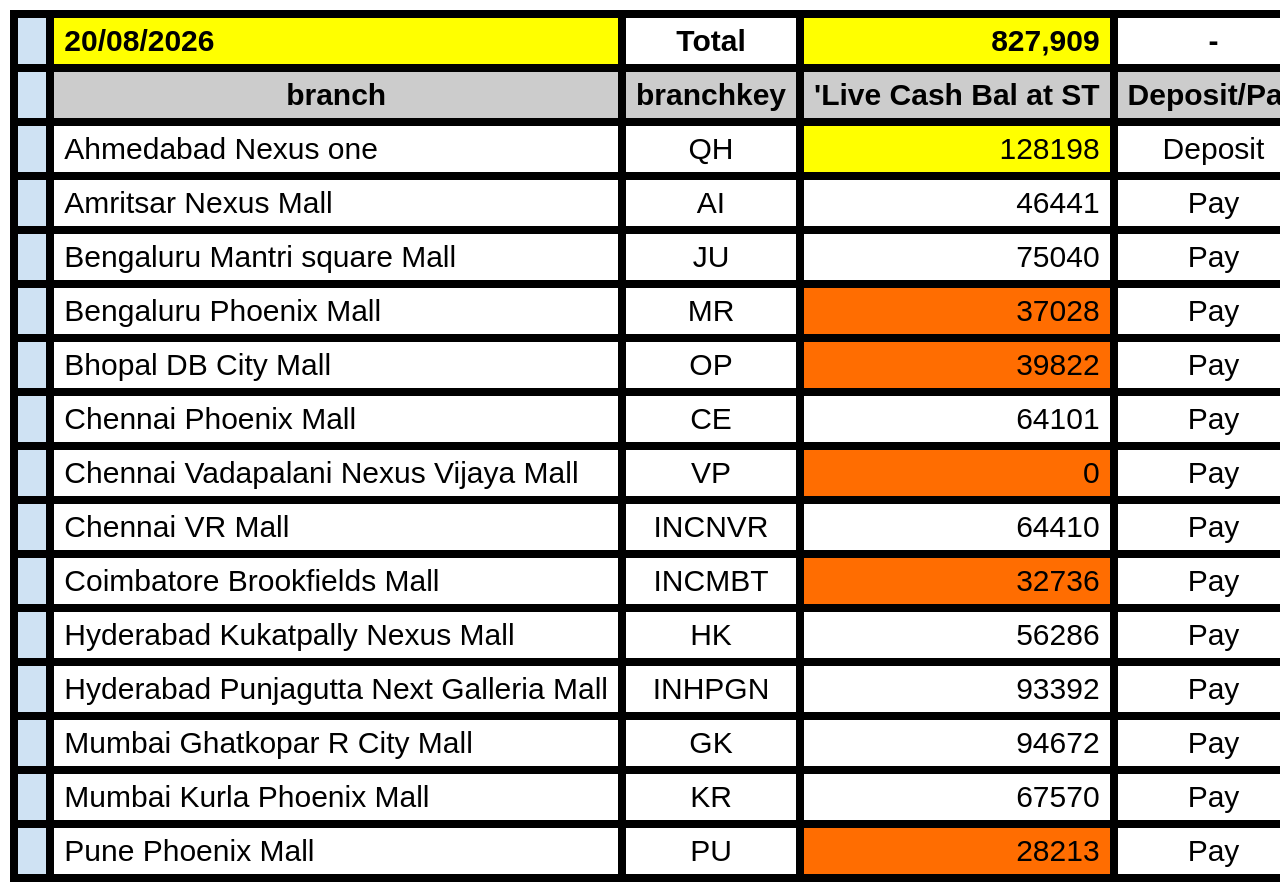
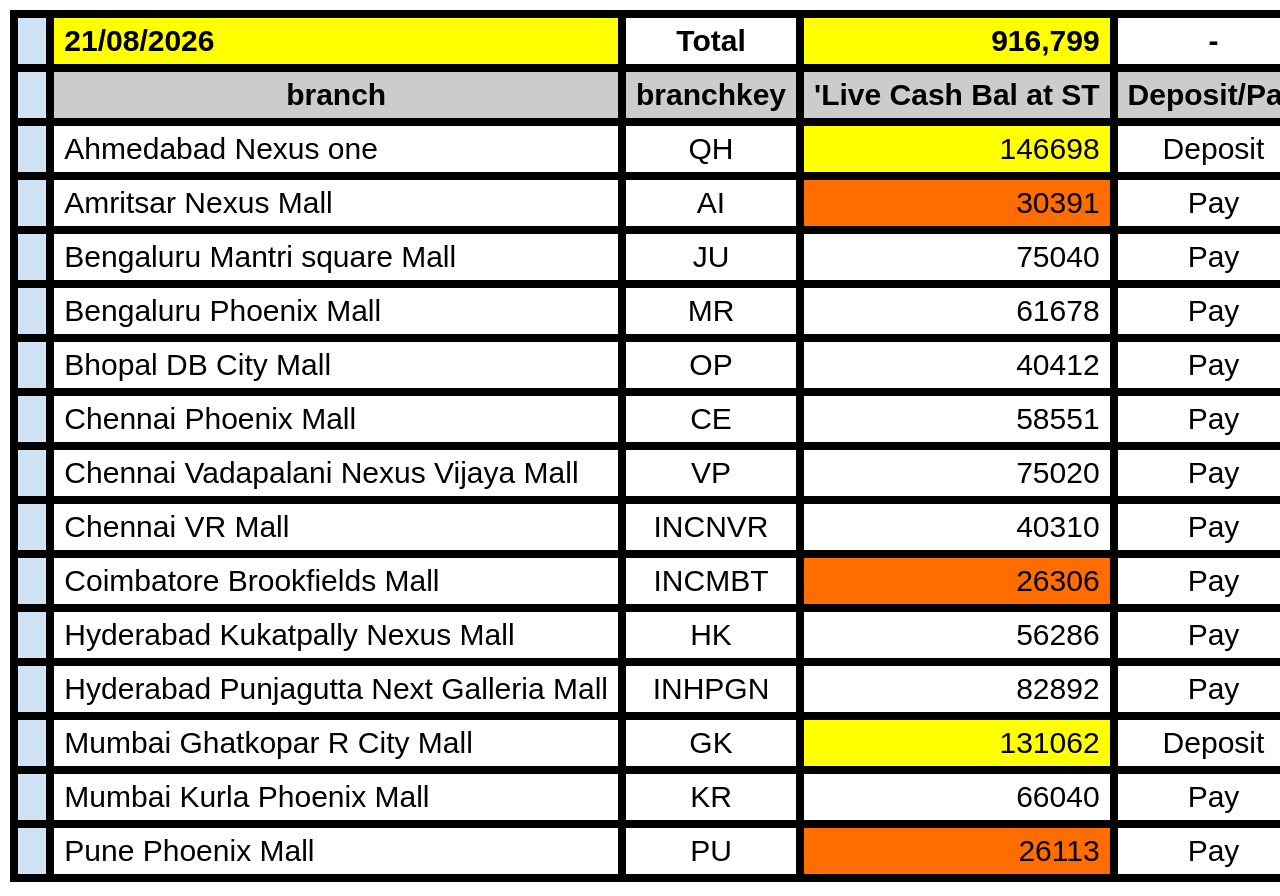
Before and after one commit to ashelar-spec/Reports, a website: page table.html in a window 1280 px wide. Shown: the top 896 px of the page. Drawn offline with Linux system fonts and the light colour scheme.

Commit message:
deploy: 1eb6ce62876c9d41067b4594acfaffc291ee4c8b

```diff
--- a/table.html
+++ b/table.html
@@ -35,7 +35,7 @@
           font-family: Arial, sans-serif;
           font-size: 30px;
           white-space: nowrap;
-        ">20/08/2026</td>
+        ">21/08/2026</td>
 
         <td style="
           background-color: #ffffff;
@@ -63,7 +63,7 @@
           font-family: Arial, sans-serif;
           font-size: 30px;
           white-space: nowrap;
-        ">827,909</td>
+        ">916,799</td>
 
         <td style="
           background-color: #ffffff;
@@ -231,7 +231,7 @@
           font-family: Arial, sans-serif;
           font-size: 30px;
           white-space: nowrap;
-        ">128198</td>
+        ">146698</td>
 
         <td style="
           background-color: #ffffff;
@@ -304,7 +304,7 @@
         ">AI</td>
 
         <td style="
-          background-color: #ffffff;
+          background-color: #ff6d01;
           color: #000000;
           font-weight: normal;
           font-style: normal;
@@ -315,7 +315,7 @@
           font-family: Arial, sans-serif;
           font-size: 30px;
           white-space: nowrap;
-        ">46441</td>
+        ">30391</td>
 
         <td style="
           background-color: #ffffff;
@@ -472,7 +472,7 @@
         ">MR</td>
 
         <td style="
-          background-color: #ff6d01;
+          background-color: #ffffff;
           color: #000000;
           font-weight: normal;
           font-style: normal;
@@ -483,7 +483,7 @@
           font-family: Arial, sans-serif;
           font-size: 30px;
           white-space: nowrap;
-        ">37028</td>
+        ">61678</td>
 
         <td style="
           background-color: #ffffff;
@@ -556,7 +556,7 @@
         ">OP</td>
 
         <td style="
-          background-color: #ff6d01;
+          background-color: #ffffff;
           color: #000000;
           font-weight: normal;
           font-style: normal;
@@ -567,7 +567,7 @@
           font-family: Arial, sans-serif;
           font-size: 30px;
           white-space: nowrap;
-        ">39822</td>
+        ">40412</td>
 
         <td style="
           background-color: #ffffff;
@@ -651,7 +651,7 @@
           font-family: Arial, sans-serif;
           font-size: 30px;
           white-space: nowrap;
-        ">64101</td>
+        ">58551</td>
 
         <td style="
           background-color: #ffffff;
@@ -724,7 +724,7 @@
         ">VP</td>
 
         <td style="
-          background-color: #ff6d01;
+          background-color: #ffffff;
           color: #000000;
           font-weight: normal;
           font-style: normal;
@@ -735,7 +735,7 @@
           font-family: Arial, sans-serif;
           font-size: 30px;
           white-space: nowrap;
-        ">0</td>
+        ">75020</td>
 
         <td style="
           background-color: #ffffff;
@@ -819,7 +819,7 @@
           font-family: Arial, sans-serif;
           font-size: 30px;
           white-space: nowrap;
-        ">64410</td>
+        ">40310</td>
 
         <td style="
           background-color: #ffffff;
@@ -903,7 +903,7 @@
           font-family: Arial, sans-serif;
           font-size: 30px;
           white-space: nowrap;
-        ">32736</td>
+        ">26306</td>
 
         <td style="
           background-color: #ffffff;
@@ -1071,7 +1071,7 @@
           font-family: Arial, sans-serif;
           font-size: 30px;
           white-space: nowrap;
-        ">93392</td>
+        ">82892</td>
 
         <td style="
           background-color: #ffffff;
@@ -1144,7 +1144,7 @@
         ">GK</td>
 
         <td style="
-          background-color: #ffffff;
+          background-color: #ffff00;
           color: #000000;
           font-weight: normal;
           font-style: normal;
@@ -1155,7 +1155,7 @@
           font-family: Arial, sans-serif;
           font-size: 30px;
           white-space: nowrap;
-        ">94672</td>
+        ">131062</td>
 
         <td style="
           background-color: #ffffff;
@@ -1169,7 +1169,7 @@
           font-family: Arial, sans-serif;
           font-size: 30px;
           white-space: nowrap;
-        ">Pay</td>
+        ">Deposit</td>
 
         <td style="
           background-color: #ffffff;
@@ -1239,7 +1239,7 @@
           font-family: Arial, sans-serif;
           font-size: 30px;
           white-space: nowrap;
-        ">67570</td>
+        ">66040</td>
 
         <td style="
           background-color: #ffffff;
@@ -1323,7 +1323,7 @@
           font-family: Arial, sans-serif;
           font-size: 30px;
           white-space: nowrap;
-        ">28213</td>
+        ">26113</td>
 
         <td style="
           background-color: #ffffff;
```
Also changed, not shown: output.png.
